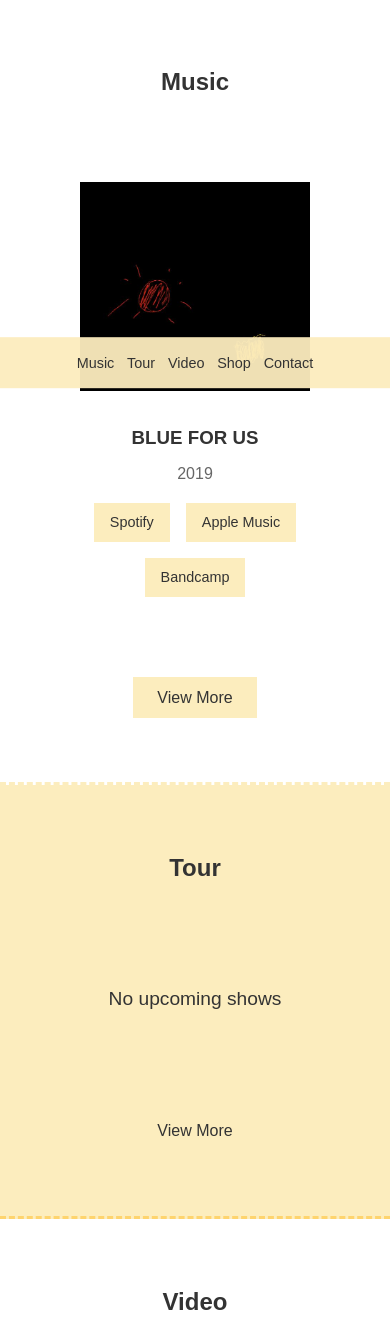
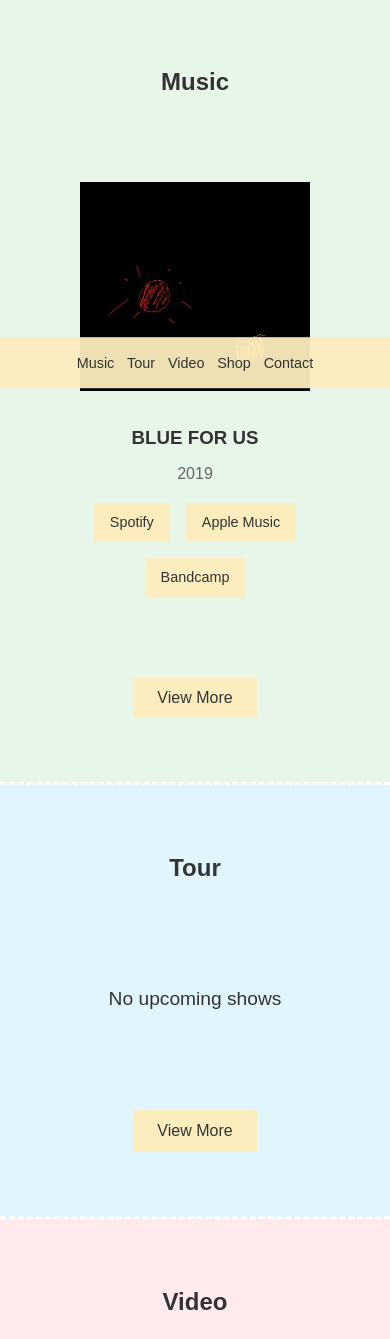
Before and after one commit to mang2/yellowtest, a PHP site: page / in a window 390 px wide. Shown: the part 507-1846 px from the top of the page. Run offline with PHP 8.4, Linux system fonts and the light colour scheme; some web fonts are replaced.

Commit message:
Update section colors and mobile styles

```diff
--- a/index.html
+++ b/index.html
@@ -10,7 +10,7 @@
     <link href="https://webfontworld.github.io/sandbox/PFStardust.css" rel="stylesheet">
     <link rel="stylesheet" href="styles.css">
 </head>
-<body>
+<body class="home">
     <header>
         <div class="hero-image">
             <img src="DSCF7492.jpeg" alt="YellowCottage Main">
--- a/styles.css
+++ b/styles.css
@@ -68,9 +68,31 @@ section {
     border-bottom: 3px dashed #FCEDBE;
 }
 
+/* index 페이지의 섹션 배경색 */
+.home #music {
+    background-color: #E8F5E9;
+    border-bottom: 3px dashed #fff;
+}
+
+.home #video {
+    background-color: #FFEBEE;
+    border-bottom: 3px dashed #fff;
+}
+
+.home #tour {
+    background-color: #E1F5FE;
+    border-bottom: 3px dashed #fff;
+}
+
+.home #shop {
+    background-color: #F3E5F5;
+    border-bottom: 3px dashed #fff;
+}
+
+/* 기존의 짝수 섹션 스타일 제거 */
 section:nth-child(even) {
-    background: #FCEDBE;
-    border-bottom: 3px dashed #FED46E;
+    background: inherit;
+    border-bottom: 3px dashed #fff;
 }
 
 section:last-child {
@@ -323,7 +345,7 @@ textarea {
 }
 
 .album-item {
-    background: #fff;
+    background: transparent;
     text-align: center;
     padding: 1rem;
 }
```
Also changed, not shown: other parts of styles.css (+35 -1 lines).
